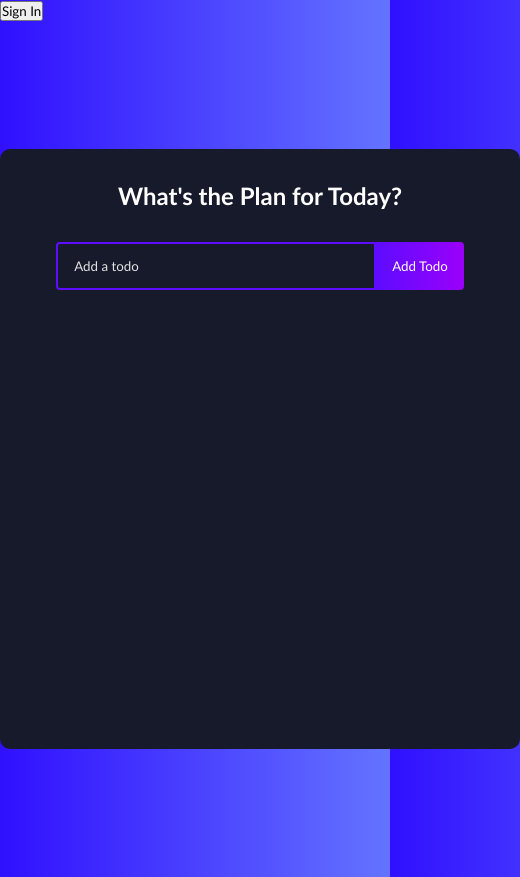
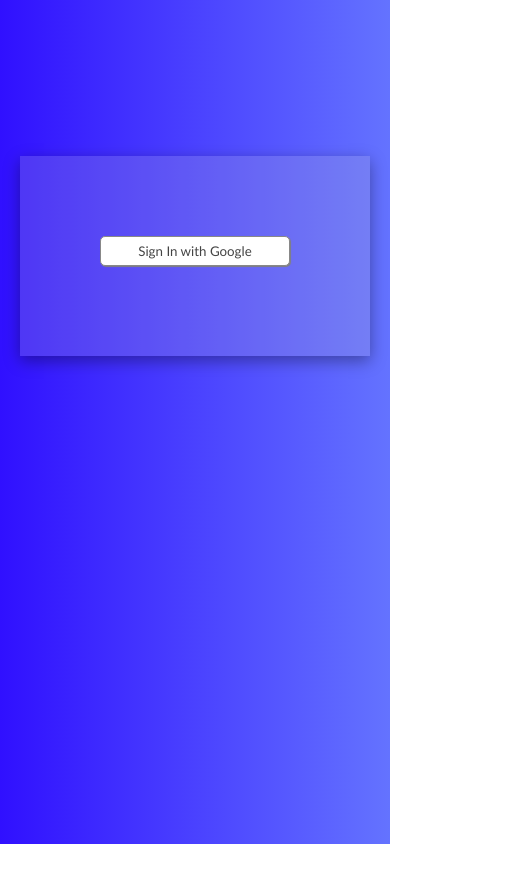
Before and after one commit to lauty95/ToDo-List, a React (Create React App) app: page / in a window 390 px wide. Shown: the whole page, 520 px wide, since content can reach past the window. After the commit the page ends 844 px from the top, so only its background shows below. Built offline with nearby package versions, Linux system fonts and the light colour scheme.

Commit message:
visuals and bugs fixed

```diff
--- a/package.json
+++ b/package.json
@@ -12,6 +12,7 @@
     "react-google-login": "^5.2.2",
     "react-icons": "^4.3.1",
     "react-redux": "^7.2.5",
+    "react-router-dom": "^5.3.0",
     "react-scripts": "4.0.3",
     "redux-thunk": "^2.3.0",
     "web-vitals": "^1.1.2"
--- a/src/App.js
+++ b/src/App.js
@@ -1,16 +1,13 @@
-import './App.css'
-import SignIn from './components/SignIn';
+import Landing from './components/Landing';
+import { Route } from 'react-router-dom'
 import TodoList from './components/TodoList'
 import { firebase } from './Firebase/firebase';
 
 function App() {
   return (
     <>
-      <SignIn />
-      <div className='todo-app'>
-        <h1>What's the Plan for Today?</h1>
-        <TodoList />
-      </div>
+      <Route path="/" component={Landing} exact />
+      <Route path="/home" component={TodoList} exact />
     </>
   );
 }
--- a/src/action/index.js
+++ b/src/action/index.js
@@ -10,7 +10,9 @@
         signInWithPopup(auth, provider)
             .then((result) => {
                 dispatch(login(result))
-            }).catch((error) => {
+                dispatch(traerTodos((result.user.email)))
+            })
+            .catch((error) => {
                 console.log(error)
                 return alert("Error code: ", error.code)
             });
@@ -88,7 +90,6 @@
 }
 
 export function completeTodo(id, email, value) {
-    console.log(value)
     return async function (dispatch) {
         const todoToUpdate = doc(db, email, (id).toString())
         await updateDoc(todoToUpdate, { isComplete: value })
--- /dev/null
+++ b/src/components/Landing.jsx
@@ -0,0 +1,21 @@
+import React from 'react'
+import SignIn from './SignIn'
+import s from './landing.module.css'
+import { connect } from 'react-redux'
+import { Redirect } from 'react-router'
+
+function Landing(props) {
+    return (
+        <div className={s.cajaInicioSesion}>
+            {props.user.email ? <Redirect to="/home" /> : <SignIn />}
+        </div>
+    )
+}
+
+function mapStateToProps(state) {
+    return {
+        user: state.user
+    }
+}
+
+export default connect(mapStateToProps)(Landing)
--- a/src/components/SignIn.jsx
+++ b/src/components/SignIn.jsx
@@ -2,18 +2,14 @@
 import * as actionCreators from './../action'
 import { connect } from 'react-redux';
 import { bindActionCreators } from 'redux';
+import s from './landing.module.css'
 
 function SignIn(props) {
-
-    if (props.user.displayName !== ''){
-        props.traerTodos(props.user.email)
-    }
-
     return (
-        <div>
+        <div className={s.boton}>
             {
                 props.user.displayName === '' ?
-                    <button onClick={props.signIn}>Sign In</button>
+                    <button onClick={props.signIn}>Sign In with Google</button>
                     :
                     <>
                         <img alt="foto usuario" src={props.user.photoURL} height="60px" width="60px" />
--- a/src/components/TodoList.jsx
+++ b/src/components/TodoList.jsx
@@ -2,20 +2,27 @@
 import Todo from './Todo'
 import TodoForm from './TodoForm'
 import { connect } from 'react-redux';
-
+import './estilos.css'
+import { Redirect } from 'react-router';
 
 function TodoList(props) {
-
+    if (!props.user.displayName) {
+        return <Redirect to="/" />
+    }
     return (
         <>
-            <TodoForm />
-            <Todo todos={props.todos} />
+            <div className='todo-app'>
+                <h1>What's the Plan for Today?</h1>
+                <TodoForm />
+                <Todo todos={props.todos} />
+            </div>
         </>
     )
 }
 
 function mapStateToProps(state) {
     return {
+        user: state.user,
         todos: state.todos
     }
 }
--- a/src/App.css
+++ b/src/components/estilos.css
@@ -145,3 +145,18 @@
   .edit-icon {
     color: #fff;
   }
+
+  @media screen and (max-width: 768px) {
+
+    .todo-app {
+      width: auto;
+      margin-top: 30px;
+      margin-left: 10px;
+      margin-right: 10px;
+    }
+
+    .todo-input {
+      width: 220px;
+    }
+
+  }
--- /dev/null
+++ b/src/components/landing.module.css
@@ -0,0 +1,37 @@
+.cajaInicioSesion {
+    height: 200px;
+    width: 350px;
+    background-color: rgba(190, 190, 206, 0.2);
+    box-shadow: rgba(0, 0, 0, 0.35) 0px 5px 15px;
+    margin-left: auto;
+    margin-right: auto;
+    margin-top: 10%;
+    padding-top: 80px;
+}
+
+.boton{
+    display: flex;
+    justify-content: center;
+}
+
+.boton button {
+    display: inline-block;
+    background: white;
+    height: 30px;
+    color: #444;
+    width: 190px;
+    border-radius: 5px;
+    border: thin solid #888;
+    box-shadow: 1px 1px 1px grey;
+    white-space: nowrap;
+}
+
+.boton button:hover {
+    cursor: pointer;
+}
+
+@media screen and (max-width: 768px) {
+    .cajaInicioSesion{
+        margin-top: 40%;
+    }
+}
--- a/src/index.js
+++ b/src/index.js
@@ -4,11 +4,14 @@
 import reportWebVitals from './reportWebVitals';
 import { Provider } from 'react-redux'
 import store from './store'
+import { BrowserRouter } from 'react-router-dom';
 
 ReactDOM.render(
   <React.StrictMode>
     <Provider store={store}>
-      <App />
+      <BrowserRouter>
+        <App />
+      </BrowserRouter>
     </Provider>
   </React.StrictMode>,
   document.getElementById('root')
```
Also changed, not shown: 1 other file (tests, documents, lock files or other folders).
